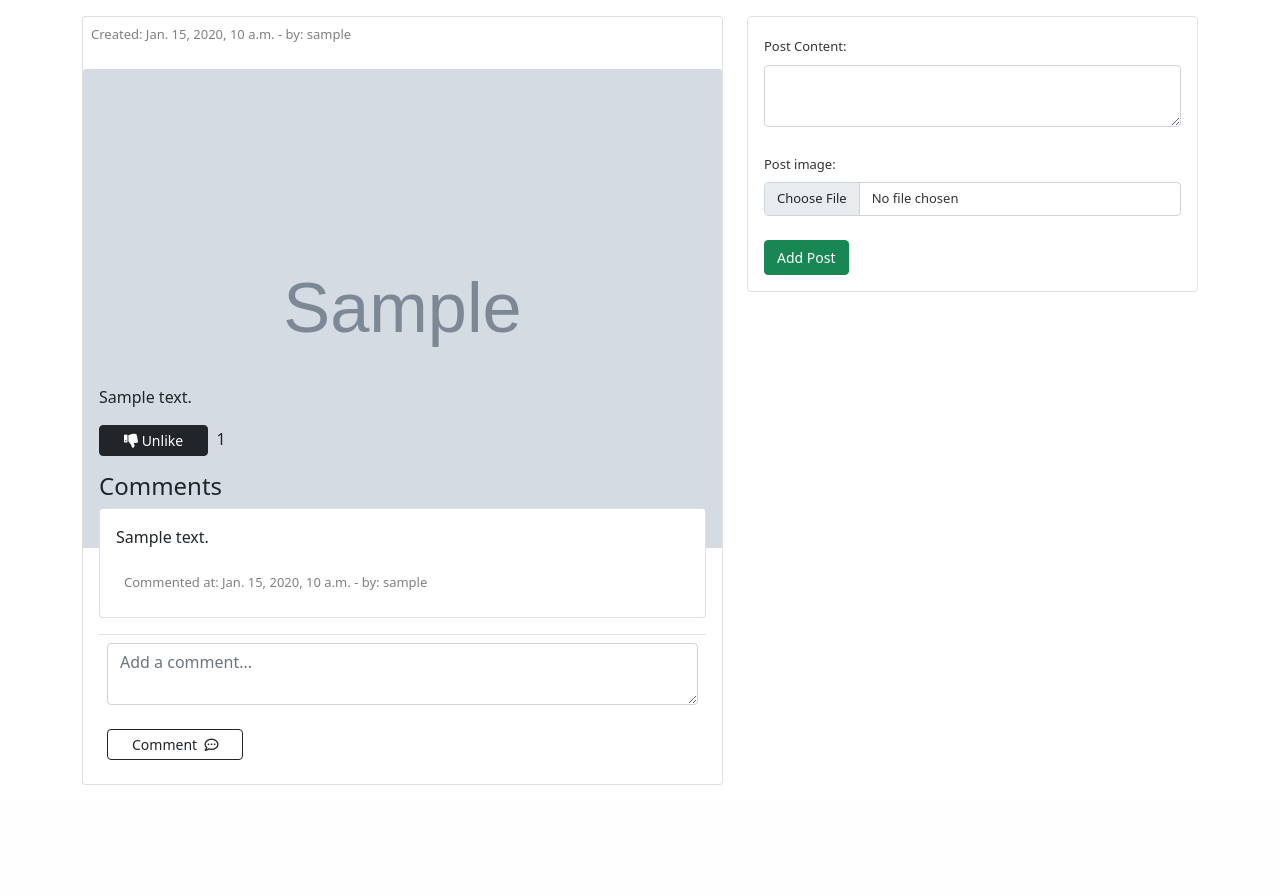
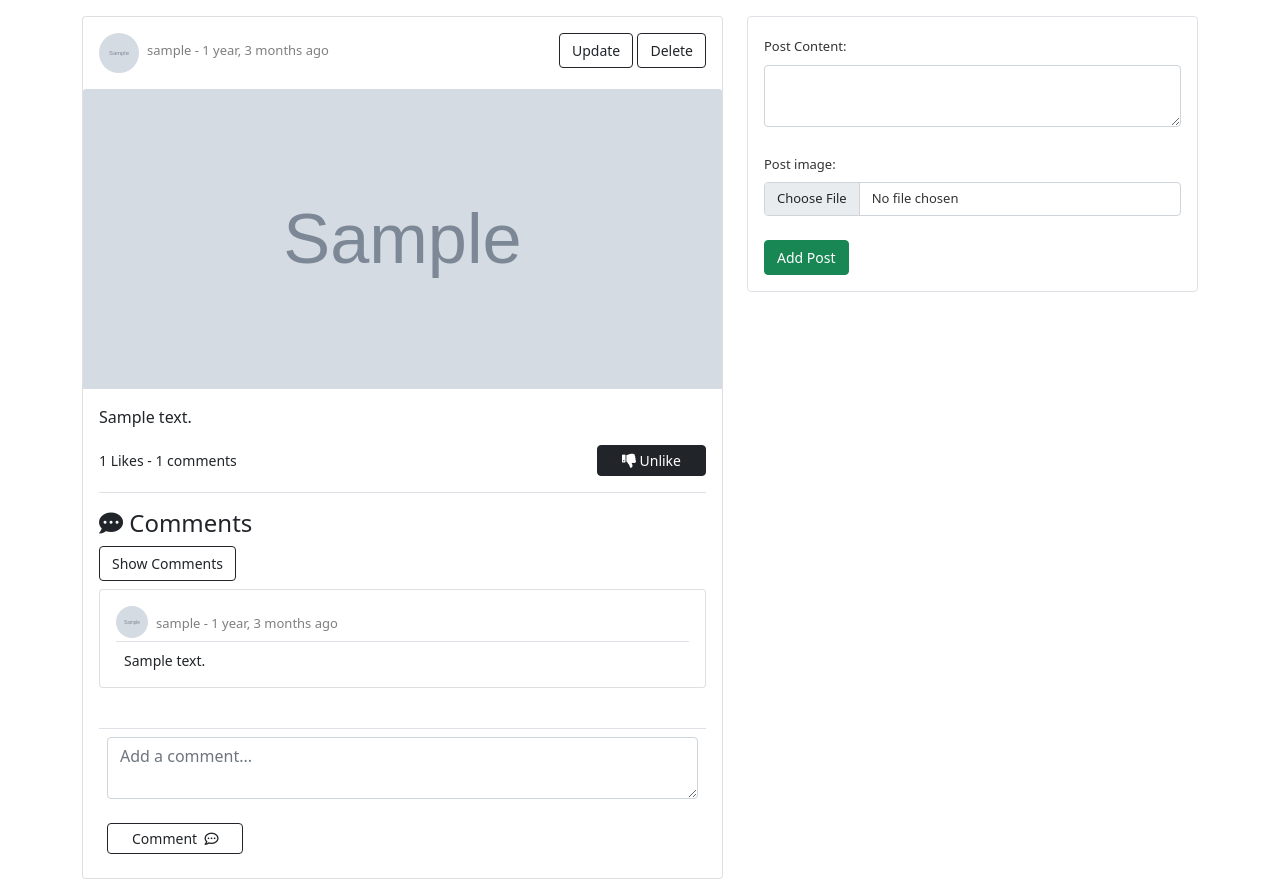
Before and after one commit to OmarYehia/django-social_network, a Django app: page /posts/ in a window 1280 px wide. Shown: the part 56-951 px from the top of the page. Before the commit the page ends 841 px from the top, so only its background shows below. Run offline with Django 3.2, Linux system fonts and the light colour scheme; a user stored in the database is signed in; tables that the repository leaves empty hold one stand-in row (values such as "Sample post"); grey boxes marked "Sample" are stand-in pictures.

Commit message:
Modifications to front end posts

```diff
--- a/src/posts/templates/posts/index.html
+++ b/src/posts/templates/posts/index.html
@@ -9,15 +9,29 @@
         <div class="posts-list col-7">
             {% for post in posts %}
             <div class="card w-100 mb-3">
-            <p class="card-text p-2 text-black-50 created-text" >Created: {{ post.created_at }} - by: {{ post.author }}</p>
+            <div class="post-info p-3 d-flex justify-content-between">
+                <div class="d-flex">
+                    <img style="width: 40px; height: 40px;" src="/media/{{ post.author.avatar }}" class="rounded-circle">
+                    <p class=" card-text p-2 text-black-50 created-text" >{{ post.author }} - {{ post.created_at|timesince }} ago</p>
+                </div>
+                <div>
+                    {% if post.author == profile %}
+                        <a href="#" class="btn btn-outline-dark">Update</a>
+                        <a href="#" class="btn btn-outline-dark">Delete</a>
+                    {% endif %}
+                </div>
+            </div>
                 {% if post.image %}
                 <div style="max-height: 300px;">
-                    <img style="width: 100%; height: fit-content; object-fit: cover;" src="/media/{{ post.image }}" class="card-img-top">
+                    <img style="width: 100%; height: 300px; object-fit: cover;" src="/media/{{ post.image }}" class="card-img-top">
                 </div>
                 {% endif %}
                 <div class="card-body">
                     <p class="card-text">{{ post.content }}</p>
-                    <div class="like-form">
+                    <div class="like-form d-flex justify-content-between align-items-center">
+                        <div class="stat-field">
+                            <span>{{ post.get_total_likes }} Likes - {{ post.comments.all.count }} comments</span>
+                        </div>
                         <form action="{% url 'posts:like-unlike' %}" method="POST">
                             {% csrf_token %}
                             <input type="hidden" name="post_id" value="{{ post.id }}">
@@ -30,21 +44,23 @@
                                 {% if profile == post.author %}disabled{% endif %}
                                 ><i class="fas fa-thumbs-up"></i>&nbsp;Like</button>
                             {% endif %}
-                                <span>&nbsp;{{ post.get_total_likes }}</span>
+
                         </form>
                     </div>
                     <!-- Comment List -->
-                    <div class="comment-list mt-3">
-                        <h4>Comments</h4>
-                        {% if post.comments.all.count == 0 %}
-                        <p>No comments for this post. Add a comment below.</p>
-                        {% endif %}
+                    <div class="comment-list mt-3 border-top py-3">
+                        <div class="">
+                            <h4><i class="fas fa-comment-dots"></i> Comments</h4>
+                            <a href="#" class="btn btn-outline-dark mb-2">Show Comments</a>
+                        </div>
                         {% for comment in post.comments.all %}
                             <div class="card mb-2">
                                 <div class="card-body">
-                                    <p class="card-text">{{ comment.body }}</p>
-                                    <p class="card-text p-2 text-black-50 created-text float-right" >Commented at: {{ comment.created_at }} - by: {{ comment.user }}</p>
-                                </div>
+                                    <div class="d-flex mb-2 border-bottom">
+                                        <img style="width: 32px; height: 32px;" src="/media/{{ comment.user.avatar }}" class="rounded-circle">
+                                        <p class=" card-text p-2 text-black-50 created-text" >{{ comment.user }} - {{ comment.created_at|timesince }} ago</p>
+                                    </div>
+                                    <p class="card-text ms-2 comment-body">{{ comment.body }}</p>                                </div>
                             </div>
                         {% endfor %}
                     </div>
--- a/src/static/style.css
+++ b/src/static/style.css
@@ -15,6 +15,8 @@
 
 .btn,
 .error-field,
-.success-field {
+.success-field,
+.stat-field,
+.comment-body{
     font-size: 14px;
 }
```
Also changed, not shown: src/media/avatars/images.jpeg (added).
